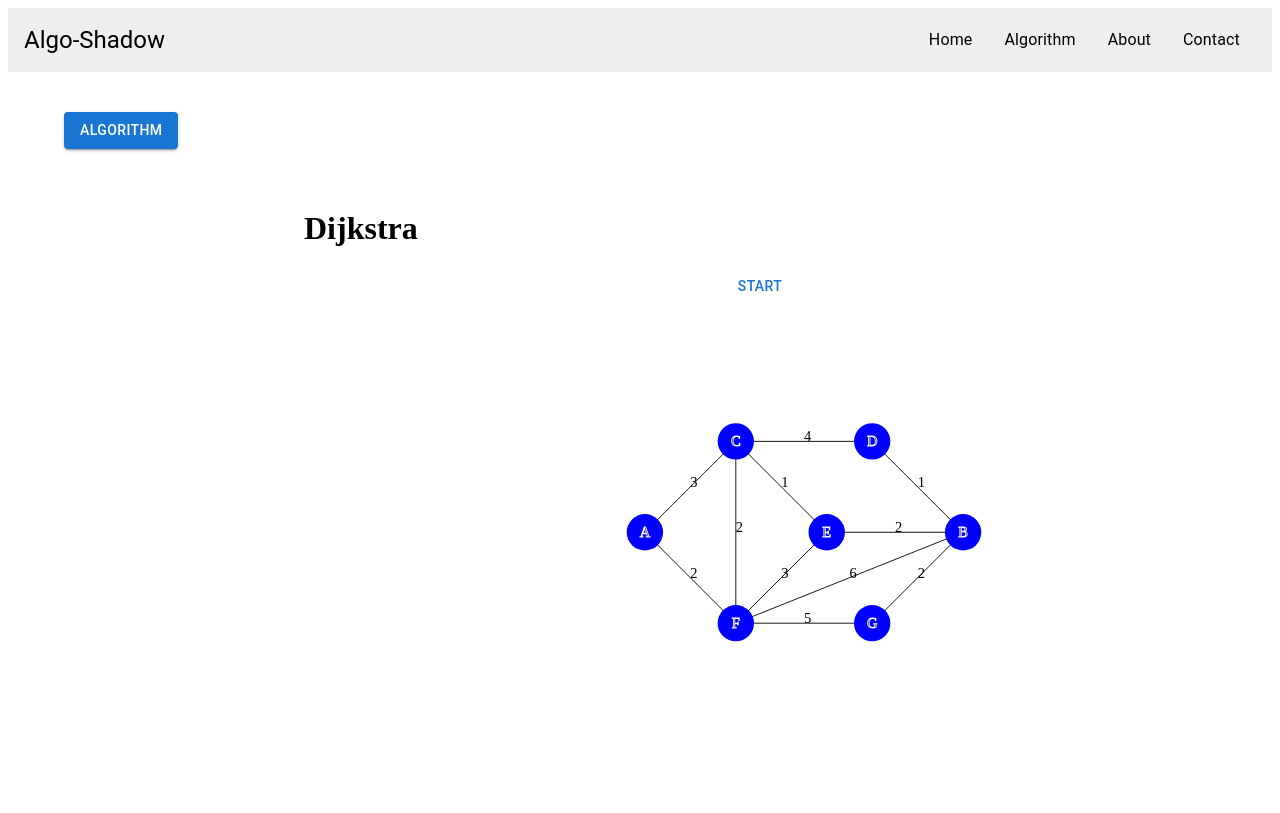
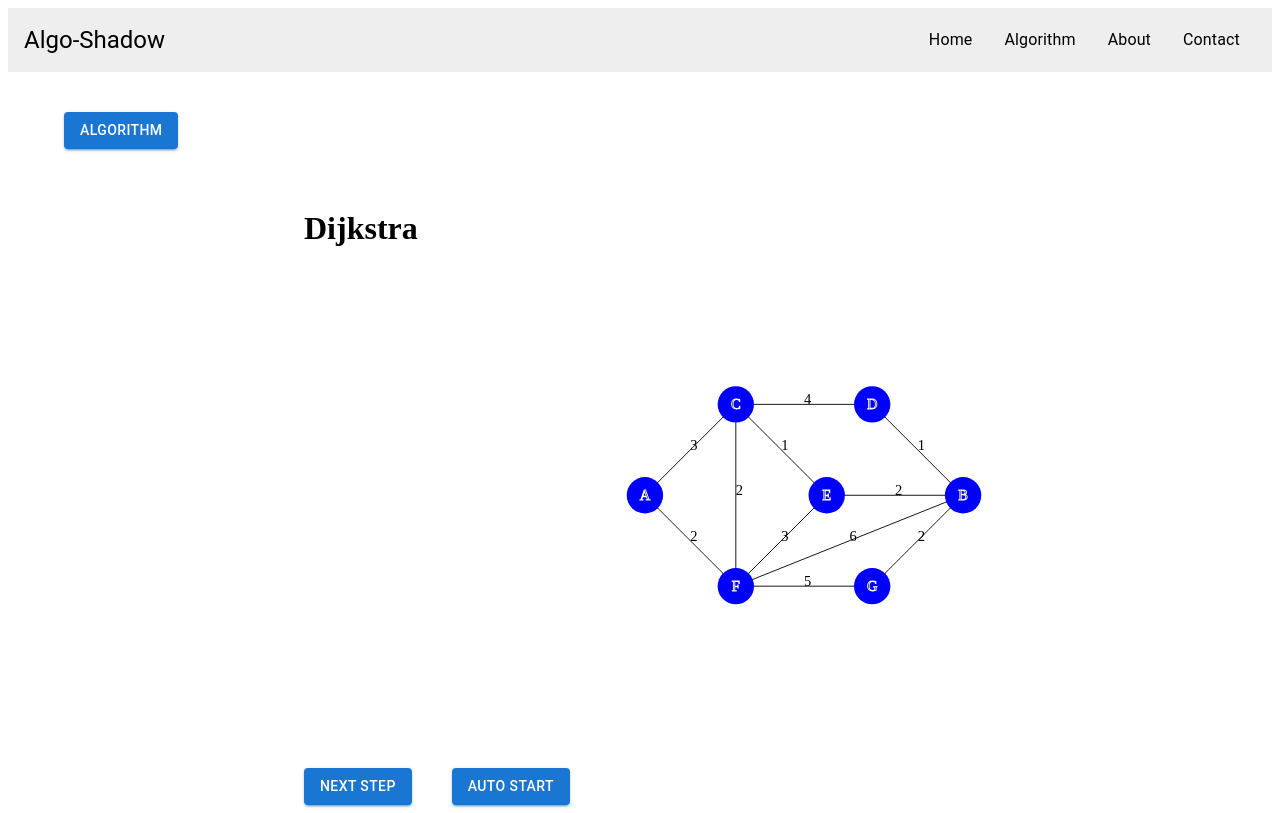
Before and after one commit to mytnguyen26/algo-shadow, a React (Vite) app in the folder packages/client/: page /algorithm/dijkstra in a window 1280 px wide. Shown: the top 813 px of the page. Built offline with nearby package versions, Linux system fonts and the light colour scheme.

Commit message:
feat: able to run dijkstra step by step

```diff
--- a/packages/client/src/pages/Dijkstra/DijkstraGraph.jsx
+++ b/packages/client/src/pages/Dijkstra/DijkstraGraph.jsx
@@ -103,6 +103,8 @@ export const DijkstraGraph = () => {
   const [orderedVisitedPath, setOrderedVisitedPath] = useState([]);
   const svgRef = React.createRef();
   const [nodeColors, setNodeColors] = useState({});
+  const [step, setStep] = useState(-1);
+  const [isAuto, setIsAuto] = useState(true);
 
   // Example usage:
   const graph = new Graph();
@@ -183,7 +185,8 @@ export const DijkstraGraph = () => {
       .text((d) => `${d.id}`);
   }, [nodes, links, shortestPath, nodeColors]);
 
-  const animatePath = () => {
+  useEffect(() => {
+    if (orderedVisitedPath.length > 0) {
       const svg = d3.select(svgRef.current);
 
       svg.selectAll("g").remove(); // Clear previous circles and text groups
@@ -208,6 +211,8 @@ export const DijkstraGraph = () => {
         .attr("transform", (d) => `translate(${d.x},${d.y})`);
 
       // Append circles to the group
+      if (isAuto) {
+        console.log("isAuto");
         circles
           .append("circle")
           .attr("r", 20)
@@ -222,6 +227,20 @@ export const DijkstraGraph = () => {
           .delay((d, i) => (i + 4) * 400) // Adjust the delay as needed
           .filter((d) => shortestPath.includes(d.id))
           .style("fill", "green");
+      } else {
+        circles
+          .append("circle")
+          .attr("r", 20)
+          .style("fill", (d, i) => (i <= step ? nodeColors[d.id] : "blue"))
+          .transition()
+          .duration(500)
+          .delay((d, i) => (i + 4) * 400) // Adjust the delay as needed
+          .filter((d) => shortestPath.includes(d.id))
+          .style(
+            "fill",
+            () => step === orderedVisitedPath.length - 1 && "green"
+          );
+      }
 
       // Append text to the group
       circles
@@ -232,9 +251,8 @@ export const DijkstraGraph = () => {
         .attr("dy", "0.35em") // Adjust vertical alignment
         .attr("stroke", "white")
         .text((d) => `${d.id}`);
-
-    // Update the color of nodes in the shortest path
-  };
+    }
+  }, [step, orderedVisitedPath]);
 
   const findShortestPath = () => {
     const {
@@ -242,10 +260,6 @@ export const DijkstraGraph = () => {
       distances,
       orderedVisitedNodes: path,
     } = graph.dijkstra(startNode, endNode);
-
-    console.log("shortedPath", shortestPath);
-    console.log("orderedVisitedNodes", path);
-    console.log("distances", distances);
 
     // Set the color of nodes in the shortest path to red
     const coloredNodes = {};
@@ -256,25 +270,37 @@ export const DijkstraGraph = () => {
 
     setNodeColors(coloredNodes);
     setShortestPath(shortestPath);
-
     setOrderedVisitedPath(path);
+    setStep((prevStep) => Math.min(prevStep + 1, path.length - 1));
   };
 
-  useEffect(() => {
-    if (orderedVisitedPath.length > 0) {
-      animatePath();
-    }
-  }, [orderedVisitedPath]);
+  const runNextStep = () => {
+    setIsAuto(false);
+    findShortestPath();
+  };
+
+  const runAutoStep = () => {
+    setIsAuto(true);
+    findShortestPath();
+    setStep(-1);
+  };
 
   return (
     <Stack>
-      <Button onClick={findShortestPath}>Start</Button>
       <svg
         ref={svgRef}
         width={1000}
         height={500}
         viewBox="-50 -200 550 550" // Adjust viewBox dimensions
       ></svg>
+      <Stack direction="row" gap={5}>
+        <Button onClick={runNextStep} variant="contained">
+          Next Step
+        </Button>
+        <Button onClick={runAutoStep} variant="contained">
+          Auto Start
+        </Button>
+      </Stack>
     </Stack>
   );
 };
```
Lines whose indentation alone changed are shown as unchanged.
